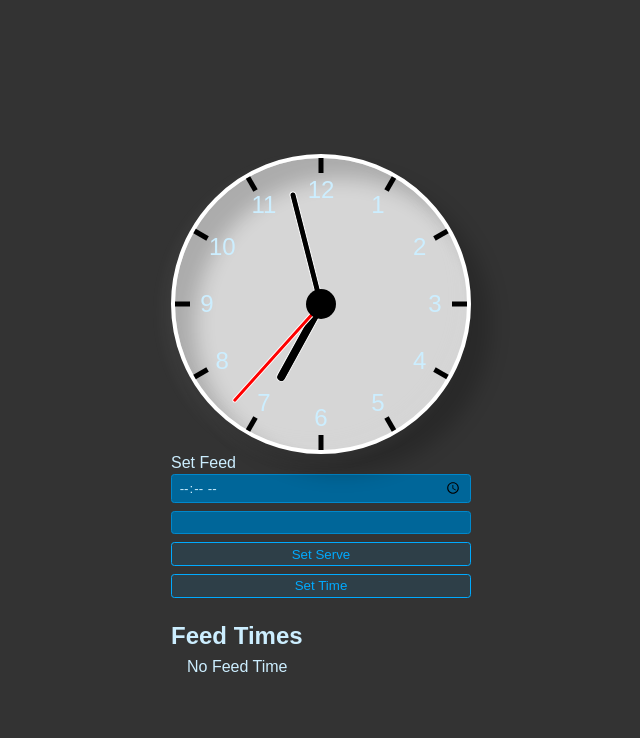
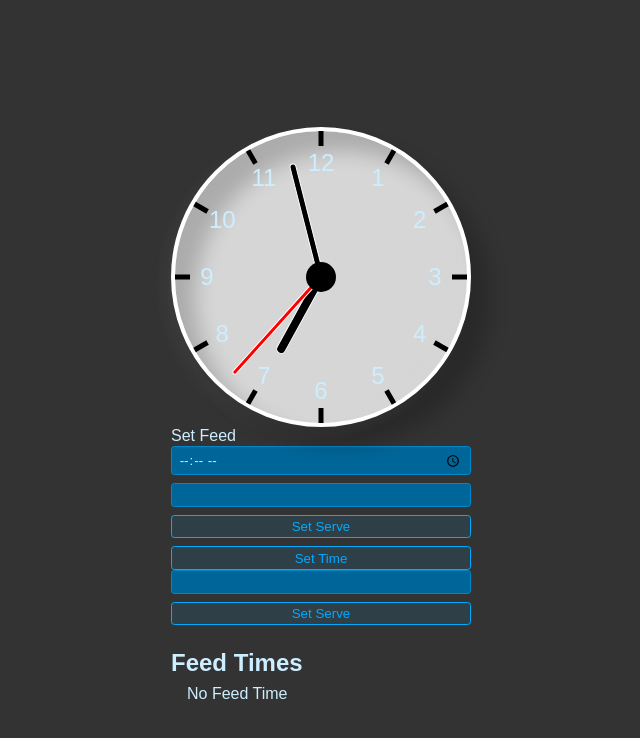
Before and after one commit to Caliza/pet-feeder, a React (Create React App) app in the folder pet-feeder/: page / in a window 1280 px wide. Shown: the top 738 px of the page, without its empty margins (319-959 px from the left). Built offline with nearby package versions, Linux system fonts and the light colour scheme.

Commit message:
redacted FeedPannel.js

```diff
--- a/pet-feeder/src/FeedPannel.js
+++ b/pet-feeder/src/FeedPannel.js
@@ -2,6 +2,7 @@ import React, { useState } from 'react';
 import { useEffect } from 'react';
 import { NewFeedForm } from './NewFeedForm';
 import { FeedList } from './FeedList';
+import { NewServingForm } from './NewServingForm';
 
 function FeedPannel() {
     const [todos, setTodos] = useState(() => {
@@ -15,11 +16,31 @@ function FeedPannel() {
         localStorage.setItem("ITEMS", JSON.stringify(todos))
     }, [todos])
 
+    const [servings, setServings] = useState(() => {
+        const localValue = localStorage.getItem("ITEMS")
+        if (localValue == null) return []
+
+        return JSON.parse(localValue)
+    })
+
+    useEffect(() => {
+        localStorage.setItem("ITEMS", JSON.stringify(servings))
+    }, [servings])
+
     function addTodo(title) {
         setTodos(currentTodos => {
             return [
                 ...currentTodos,
                 { id: crypto.randomUUID(), title, completed: false },
+            ]
+        })
+    }
+
+    function addServing(title) {
+        setServings(currentServing => {
+            return [
+                ...currentServing,
+                { id: crypto.randomUUID(), title, completed: false}
             ]
         })
     }
@@ -44,6 +65,7 @@ function FeedPannel() {
     return (
         <>
             <NewFeedForm onSubmit={addTodo} />
+            <NewServingForm onSubmit={addServing}/>
             <h1 className='header'>Feed Times</h1>
             <FeedList todos={todos} toggleTodo={toggleTodo} deleteTodo={deleteTodo} />
         </>
```
